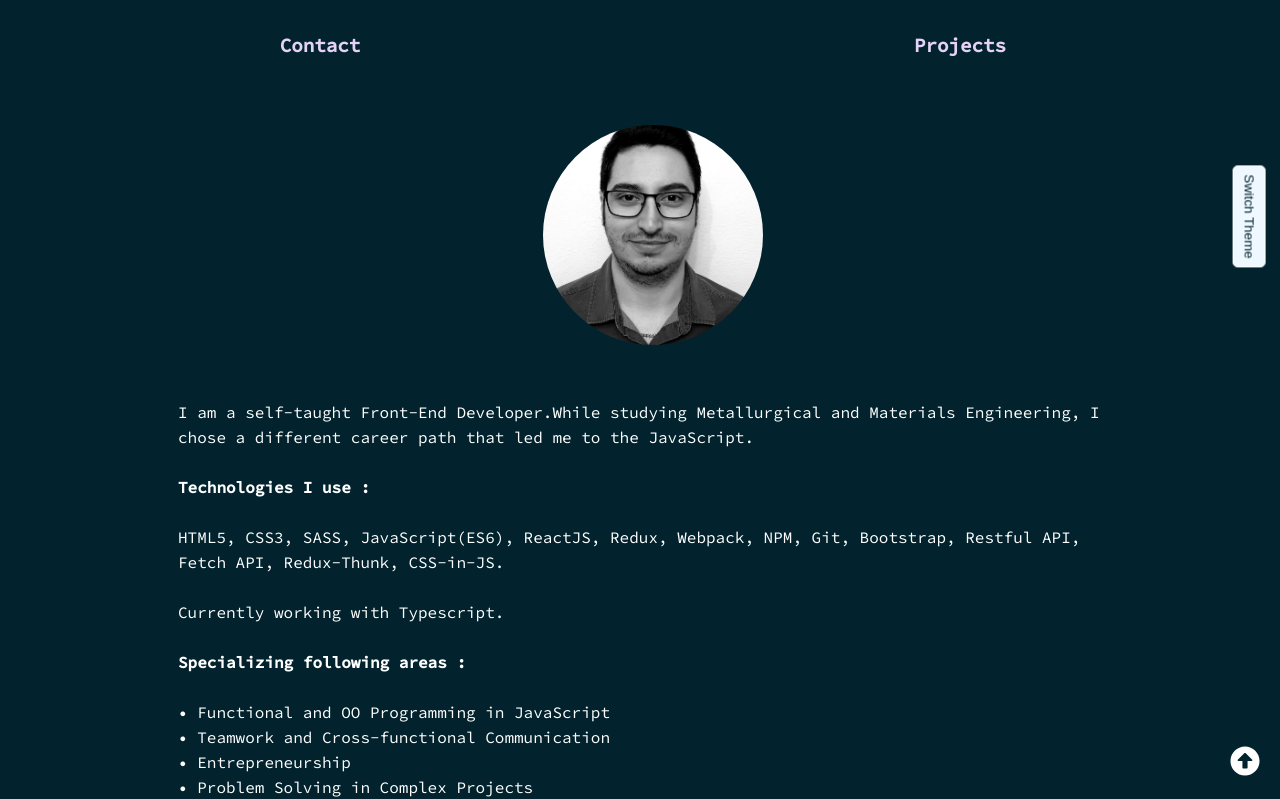
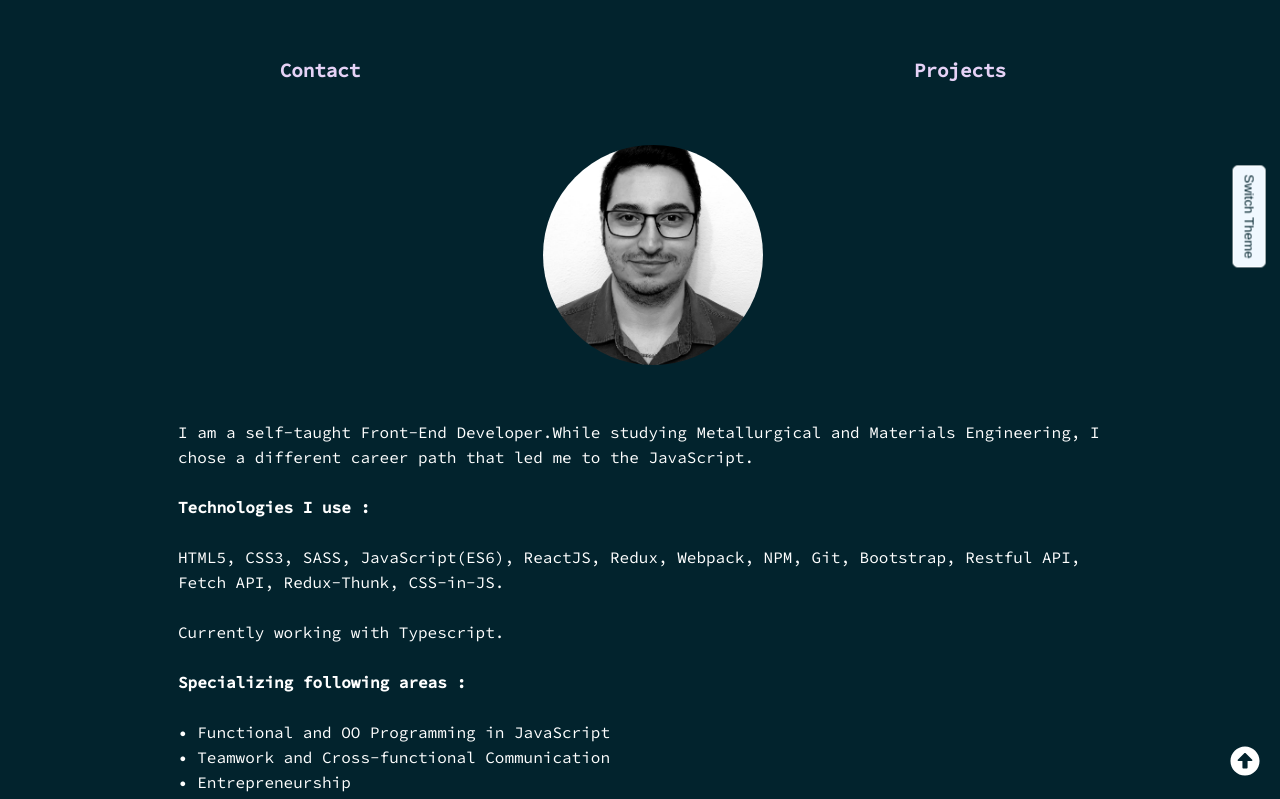
Before and after one commit to eraydurak/Eray, a React (Create React App) app: page / in a window 1280 px wide. Shown: the top 799 px of the page. Built offline with nearby package versions, Linux system fonts and the light colour scheme; the HTML template or start-up script is replaced by a standard one.

Commit message:
Removed margin-top property

```diff
--- a/src/components/Nav.scss
+++ b/src/components/Nav.scss
@@ -4,7 +4,7 @@
   justify-content: center;
 }
 .navbar {
-  margin-top: 70px;
+  padding-top: 70px;
   height: 70px;
   ul {
     @include centered();
@@ -35,12 +35,12 @@
 
 @media (min-width: 768px) and (max-width: 1440px) {
   .navbar {
-    margin-top: 10px;
+    margin-bottom: 50px;
   }
 }
 
 @media (min-width: 320px) and (max-width: 767px) {
   .navbar {
-    margin-top: 10px;
+    margin-bottom: 50px;
   }
 }
```
